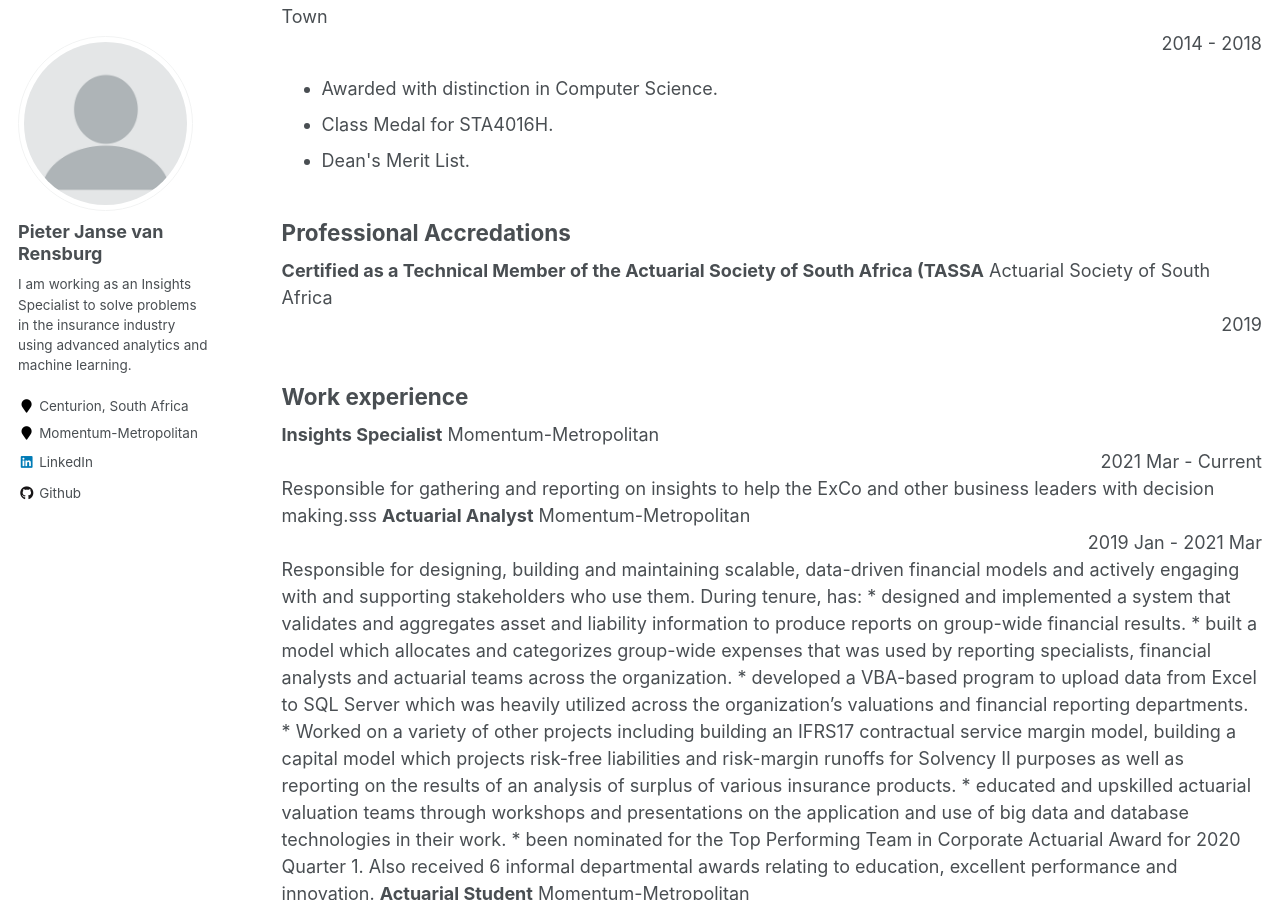
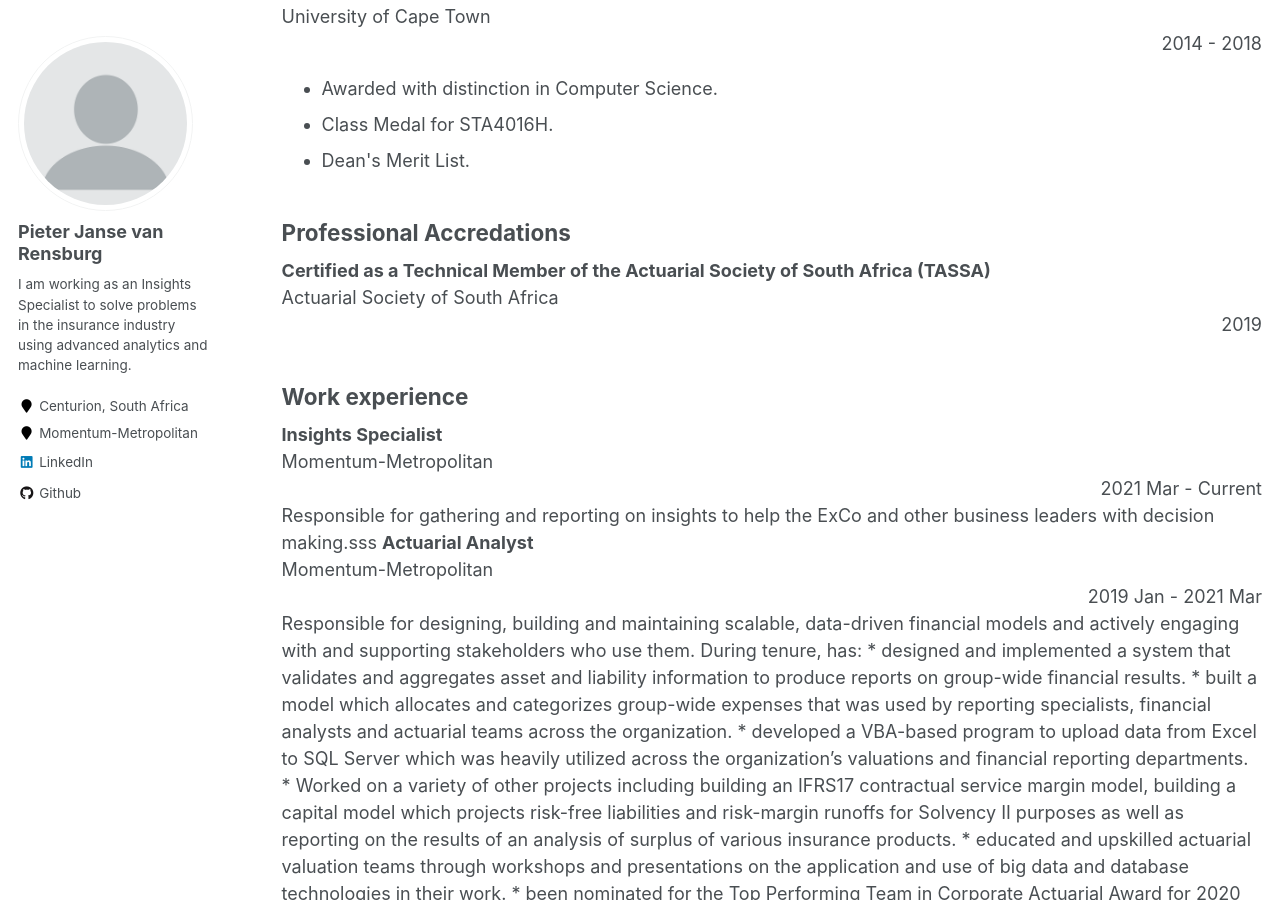
Before and after one commit to Pieter07/my-website, a Jekyll site: the page built from _pages/cv.html, in a window 1280 px wide and 900 px high, scrolled down 301 px. Built offline with Jekyll 4.4.1, drawn with Linux system fonts in a browser that asks for light colours.

```diff
--- a/_pages/cv.html
+++ b/_pages/cv.html
@@ -11,7 +11,7 @@ redirect_from:
 
 <h2>Education</h2>
 
-<b>B.BusSci. specializing in Actuarial Science with an additional major in Computer Science</b>
+<b>B.BusSci. specializing in Actuarial Science with an additional major in Computer Science</b></br>
 University of Cape Town <div style="text-align: right">2014 - 2018</div>
 <ul>
 <li>Awarded with distinction in Computer Science.</li>
@@ -21,17 +21,16 @@ University of Cape Town <div style="text-align: right">2014 - 2018</div>
 
 <h2>Professional Accredations</h2>
 
-<b>Certified as a Technical Member of the Actuarial Society of South Africa (TASSA</b>
+<b>Certified as a Technical Member of the Actuarial Society of South Africa (TASSA)</b></br>
 Actuarial Society of South Africa <div style="text-align: right">2019</div>
 
 <h2>Work experience</h2>
-
-<b>Insights Specialist</b>
+<b>Insights Specialist</b></br>
 Momentum-Metropolitan <div style="text-align: right">2021 Mar - Current</div>
 
 Responsible for gathering and reporting on insights to help the ExCo and other business leaders with decision making.sss
 
-<b>Actuarial Analyst</b>
+<b>Actuarial Analyst</b></br>
 Momentum-Metropolitan <div style="text-align: right">2019 Jan - 2021 Mar</div>
 
 Responsible for designing, building and maintaining scalable, data-driven financial models and actively engaging with and
@@ -50,12 +49,12 @@ of big data and database technologies in their work.
 * been nominated for the Top Performing Team in Corporate Actuarial Award for 2020 Quarter 1. Also received 6
 informal departmental awards relating to education, excellent performance and innovation.
 
-<b>Actuarial Student</b>
+<b>Actuarial Student</b></br>
 Momentum-Metropolitan <div style="text-align: right">2018 Jun - 2018 Jul</div>
 
 Wrote SQL stored procedures which cleansed and validated gigabytes of raw product data to prepare it for the valuation. Also, designed and implemented a proxy model to assess the impact of changes in the value of investment classes on the company’s liabilities.
 
-<b>Contract Worker</b>
+<b>Contract Worker</b></br>
 Momentum Metropolitan <div style="text-align: right">2017 Dec - 2018 Feb</div>
 
 Analyzed the year-on-year surplus emerging for several insurance products, identified discrepancies and trends and
```
